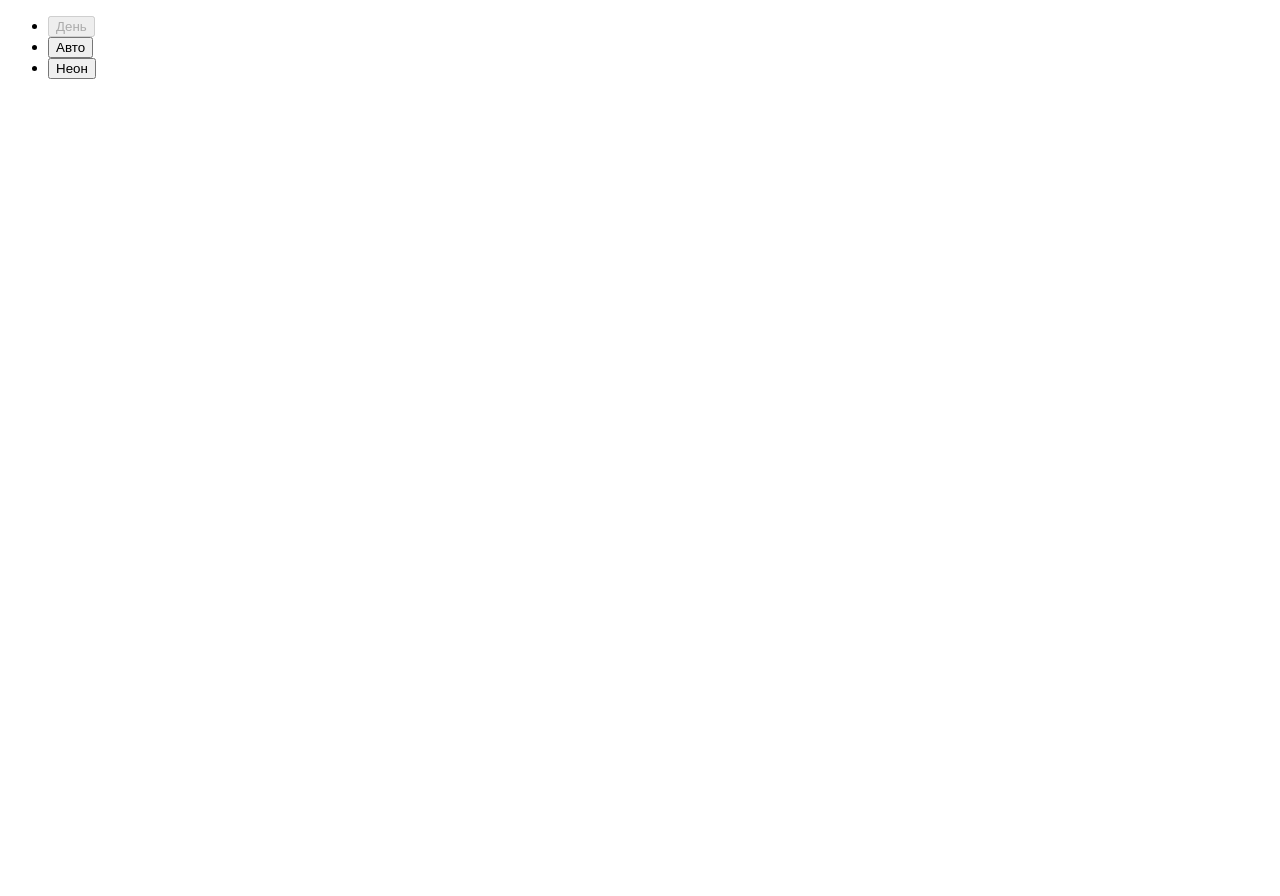
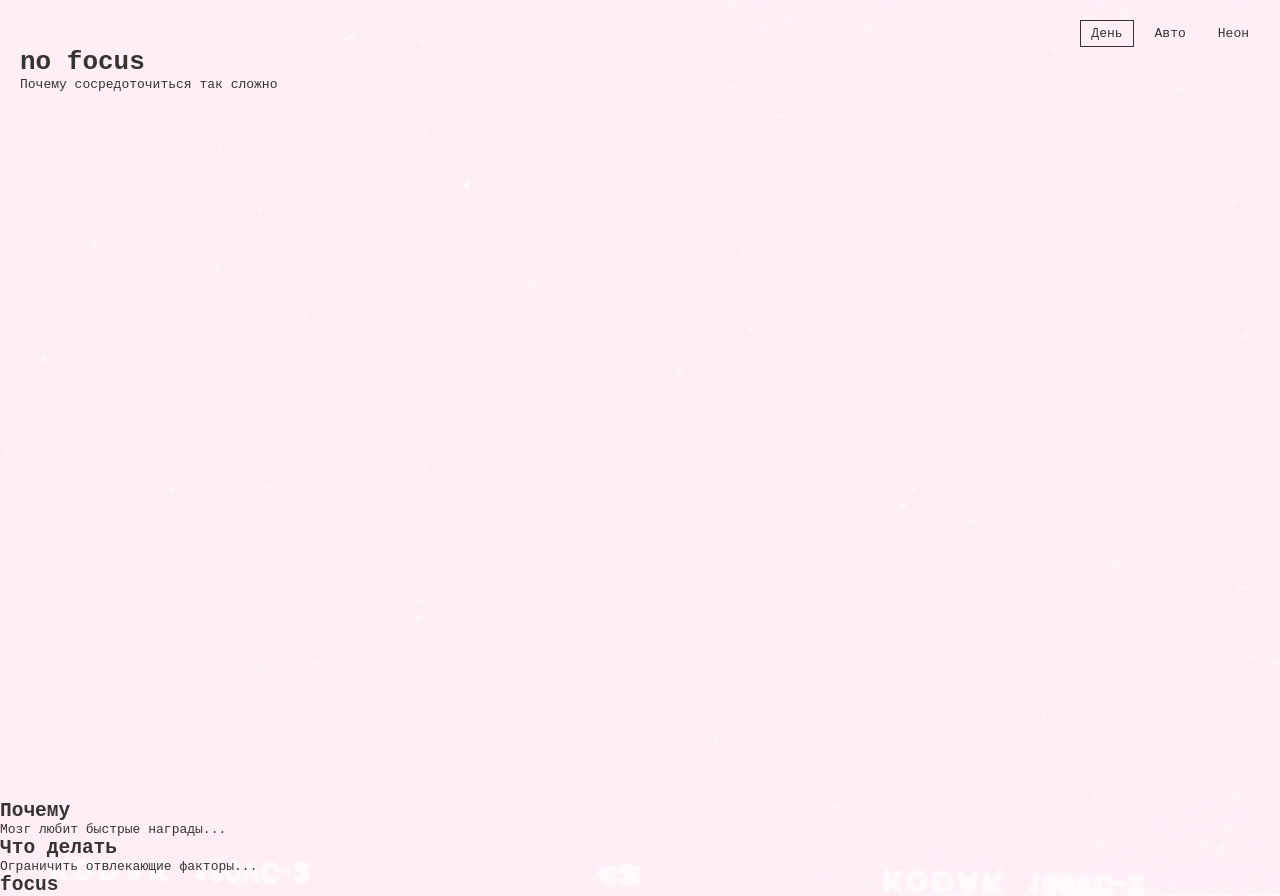
Before and after one commit to egoraleh/slozhno-sosredotochitsya-ad, a plain HTML site: page index.html in a window 1280 px wide. Both pictures are taken after a click on the button "День". Before the commit the page ends 800 px from the top, so only its background shows below. Drawn offline with Linux system fonts and the light colour scheme.

Commit message:
added html and basic styles

```diff
--- a/index.html
+++ b/index.html
@@ -5,36 +5,60 @@
     <meta http-equiv="X-UA-Compatible" content="IE=edge" />
     <meta name="viewport" content="width=device-width, initial-scale=1.0" />
     <title>Сложно сосредоточиться</title>
+    <link rel="stylesheet" href="./styles/globals.css" />
+    <link rel="stylesheet" href="./styles/variables.css" />
+    <link rel="stylesheet" href="./styles/style.css" />
+    <link rel="stylesheet" href="./styles/dark.css" />
+    <link rel="stylesheet" href="./styles/light.css" />
     <script src="./scripts/script.js"></script>
   </head>
   <body class="page">
     <header class="header decorated-zone">
       <nav class="header__theme-menu">
         <ul class="header__theme-menu-list">
-          <li class="header__theme-menu-item">
-            <button
-              class="header__theme-menu-button header__theme-menu-button_type_light"
-            >
+          <li>
+            <button class="header__theme-menu-button header__theme-menu-button_type_light">
               День
             </button>
           </li>
-          <li class="header__theme-menu-item">
-            <button
-              class="header__theme-menu-button header__theme-menu-button_active header__theme-menu-button_type_auto"
-              disabled
-            >
+          <li>
+            <button class="header__theme-menu-button header__theme-menu-button_active header__theme-menu-button_type_auto" disabled>
               Авто
             </button>
           </li>
-          <li class="header__theme-menu-item">
-            <button
-              class="header__theme-menu-button header__theme-menu-button_type_dark"
-            >
+          <li>
+            <button class="header__theme-menu-button header__theme-menu-button_type_dark">
               Неон
             </button>
           </li>
         </ul>
       </nav>
+
+      <h1 class="header__title">no focus</h1>
+
+      <p class="header__subtitle">
+        Почему сосредоточиться так сложно
+      </p>
     </header>
+
+    <main class="content">
+      <section class="section">
+        <h2 class="section__title">Почему</h2>
+        <div class="section__content">
+          <p>Мозг любит быстрые награды...</p>
+        </div>
+      </section>
+
+      <section class="section">
+        <h2 class="section__title">Что делать</h2>
+        <div class="section__content">
+          <p>Ограничить отвлекающие факторы...</p>
+        </div>
+      </section>
+    </main>
+
+    <footer class="footer decorated-zone">
+      <h2 class="footer__title">focus</h2>
+    </footer>
   </body>
 </html>
--- a/styles/dark.css
+++ b/styles/dark.css
@@ -5,12 +5,20 @@
 */
 
 :root.theme-dark {
-  /* сохраните этот селектор в приведённом виде.
-    Так стили написанные ниже будут иметь больший вес,
-    чем стили в медиазапросе предпочтений пользователя
-  */
+    --bg-color: #000028;
+    --text-color: #f1b2ce;
+    --accent-color: #ff0070;
+    --title-color: #db00ff;
+
+    --section-title-color: #ff0070;
+    --subtitle-color: #000028;
+
+    --button-color: #ff0070;
+    --button-hover: rgba(255, 0, 112, 0.4);
+
+    --bg-image: url('../images/cover-image-dark.png');
 }
 
 .theme-dark .page {
-  /* Вам также нужно будет написать ряд подобных селекторов */
+    background-color: var(--bg-color);
 }
--- a/styles/light.css
+++ b/styles/light.css
@@ -5,12 +5,20 @@
 */
 
 :root.theme-light {
-  /* сохраните этот селектор в приведённом виде.
-    Так стили написанные ниже будут иметь больший вес,
-    чем стили в медиазапросе предпочтений пользователя
-  */
+    --bg-color: #fff1f7;
+    --text-color: #353430;
+    --accent-color: #ff8dcb;
+    --title-color: #ffc2e6;
+
+    --section-title-color: #353430;
+    --subtitle-color: #fff1f7;
+
+    --button-color: #353430;
+    --button-hover: rgba(50, 49, 45, 0.4);
+
+    --bg-image: url('../images/cover-image-light.png');
 }
 
 .theme-light .page {
-  /* Вам также нужно будет написать ряд подобных селекторов */
+    background-color: var(--bg-color);
 }
--- a/styles/style.css
+++ b/styles/style.css
@@ -1,5 +1,42 @@
 /* Основные стили проекта. Это стили для темы, которую вы верстаете первой. */
 
 .page {
-  /* сохраните в разметке и стилях класс page у тега body. Он удобен, чтобы составлять селекторы для разных цветовых тем. */
+    background-color: var(--bg-color);
+    background-image: var(--bg-image);
+    background-size: cover;
+    background-position: center;
+    color: var(--text-color);
+    font-family: monospace;
 }
+
+.header {
+    min-height: 100vh;
+    padding: 20px;
+    position: relative;
+}
+
+.header__theme-menu {
+    display: flex;
+    justify-content: flex-end;
+}
+
+.header__theme-menu-list {
+    display: flex;
+    gap: 10px;
+}
+
+.header__theme-menu-button {
+    background: transparent;
+    border: 1px solid transparent;
+    color: var(--button-color);
+    cursor: pointer;
+    padding: 5px 10px;
+}
+
+.header__theme-menu-button:hover {
+    border-color: var(--button-hover);
+}
+
+.header__theme-menu-button_active {
+    border-color: var(--button-color);
+}
--- a/styles/variables.css
+++ b/styles/variables.css
@@ -2,3 +2,18 @@
   Переменные для вашего проекта
   и их переопределение под различные устройства
 */
+
+:root {
+    --bg-color: #000028;
+    --text-color: #f1b2ce;
+    --accent-color: #ff0070;
+    --title-color: #db00ff;
+
+    --section-title-color: #ff0070;
+    --subtitle-color: #000028;
+
+    --button-color: #ff0070;
+    --button-hover: rgba(255, 0, 112, 0.4);
+
+    --bg-image: url('../images/cover-image-dark.png');
+}
```
